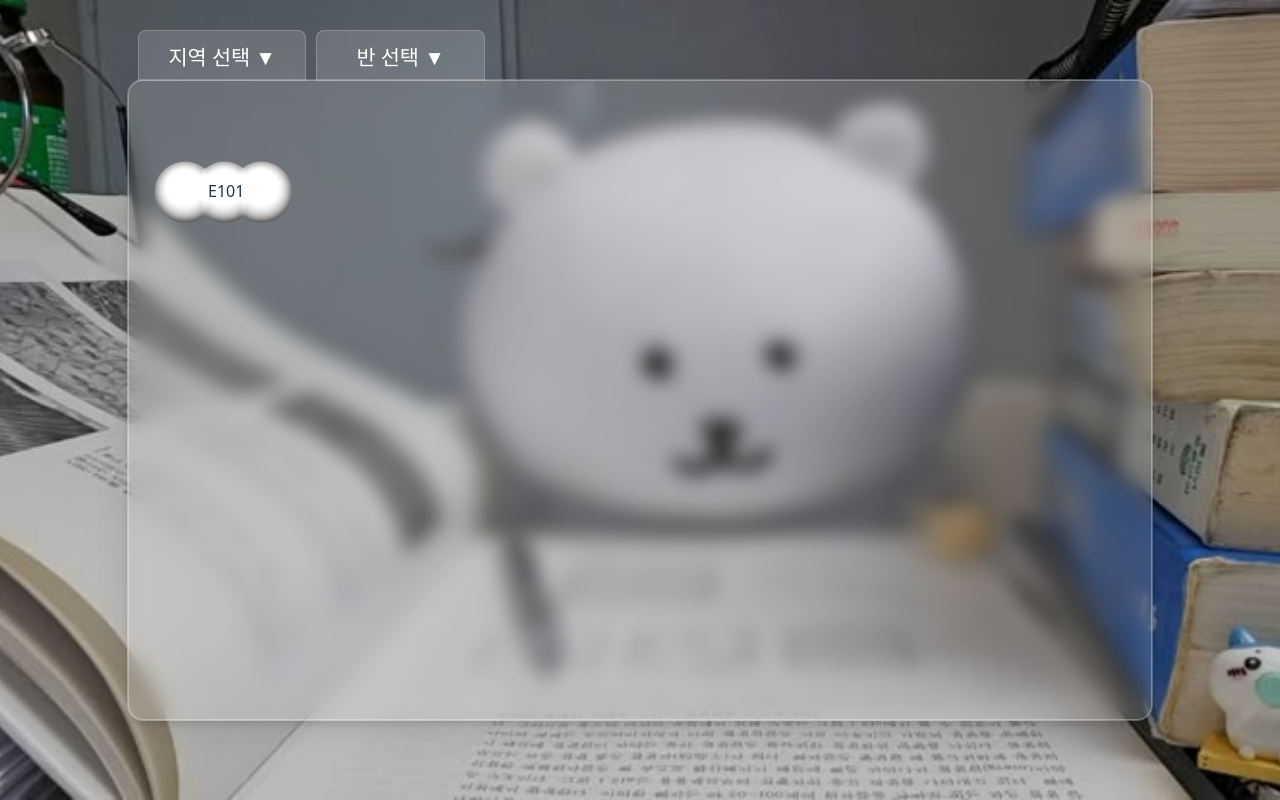
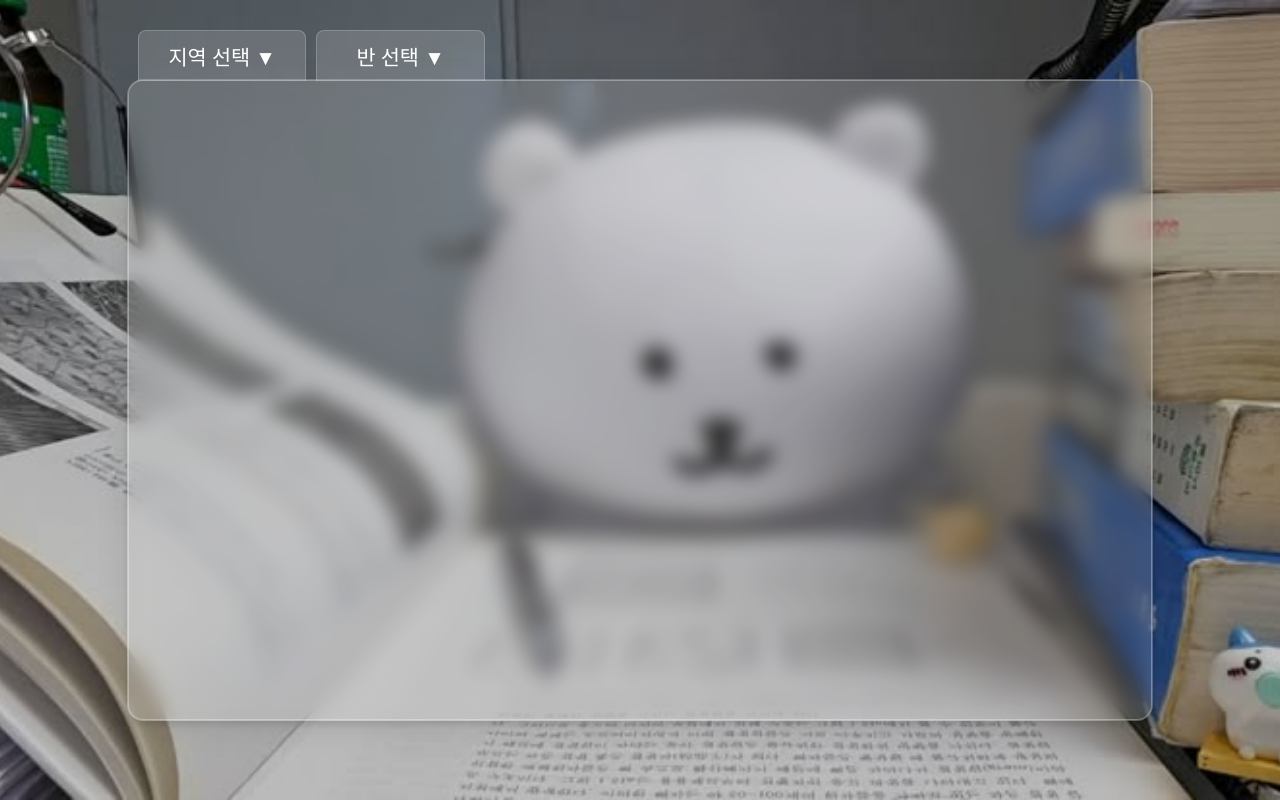
Before and after one commit to yereeeeeee/address-13th, a React (Vite) app in the folder client/: page /list in a window 1280 px wide. Built offline with nearby package versions, Linux system fonts and the light colour scheme; a web font is replaced by a local one.

Commit message:
feat: 팀 별 서버 버튼 제작

```diff
--- a/client/src/hooks/useModal.ts
+++ /dev/null
@@ -1,3 +0,0 @@
-const useModal = () => {};
-
-export default useModal;
--- a/client/src/pages/ServerListPage.tsx
+++ b/client/src/pages/ServerListPage.tsx
@@ -10,6 +10,7 @@ import { FolderContainer, FolderBody, FolderTab } from "@/styles/FolderBox";
 // hooks
 import setClass from "@/hooks/setClass";
 import setRegion from "@/hooks/setRegion";
+import { setTeamCode } from "@/utils/setTeamCode";
 
 // components
 import RegionSelectTab from "@/components/Buttons/RegionSelectTab";
@@ -32,6 +33,10 @@ const ServerListPage = () => {
     null
   );
   const [classAnchorEl, setClassAnchorEl] = useState<null | HTMLElement>(null);
+
+  // team code
+  const teamCodeList = setTeamCode({ selectedRegion, selectedClass });
+  console.log(teamCodeList);
 
   return (
     <ListPageBackground>
@@ -62,7 +67,16 @@ const ServerListPage = () => {
 
         {/* 팀 선택 */}
         <ButtonList>
-          <TeamButton>E101</TeamButton>
+          {teamCodeList.map((team, idx) => (
+            <TeamButton
+              key={idx}
+              onClick={() => (window.location.href = team.teamServerAddress)}
+            >
+              {team.regionCodeName}
+              {selectedClass}
+              {String(idx + 1).padStart(2, "0")}
+            </TeamButton>
+          ))}
         </ButtonList>
       </ListWrap>
     </ListPageBackground>
--- a/client/src/styles/ButtonList.tsx
+++ b/client/src/styles/ButtonList.tsx
@@ -2,6 +2,8 @@ import styled from "styled-components";
 
 const ButtonList = styled.div<{ hidden?: boolean }>`
   display: ${({ hidden }) => (hidden ? "none" : "flex")};
+  width: 100%;
+  flex-wrap: wrap;
   gap: 2rem;
   margin: 1rem;
 `;
--- /dev/null
+++ b/client/src/utils/setTeamCode.ts
@@ -0,0 +1,40 @@
+interface SetTeamCodeProps {
+  selectedRegion: string;
+  selectedClass: string;
+  classNum?: number;
+}
+
+export const setTeamCode = ({
+  selectedRegion,
+  selectedClass,
+  classNum = 10,
+}: SetTeamCodeProps): { [key: string]: string }[] => {
+  const regionMap: Record<string, string> = {
+    서울: "SEOUL",
+    대전: "DAEJEON",
+    광주: "GWANGJU",
+    구미: "GUMI",
+    부울경: "BUG",
+  };
+
+  const regionKey = regionMap[selectedRegion];
+  if (!regionKey) return [];
+
+  const envKey = `VITE_${regionKey}_CAMPUS`;
+  const regionCode = import.meta.env[envKey];
+  const regionCodeName = regionCode.toUpperCase();
+  if (!regionCode) return [];
+
+  const projectCode = import.meta.env.VITE_PROJECT_1;
+  const addressCode = import.meta.env.VITE_ADDRESS;
+
+  return Array.from({ length: classNum }, (_, i) => {
+    const teamServerAddress = `${projectCode}13${regionCode}${selectedClass}0${
+      i + 1
+    }.${addressCode}`;
+    return {
+      ["regionCodeName"]: regionCodeName,
+      ["teamServerAddress"]: teamServerAddress,
+    };
+  });
+};
```
